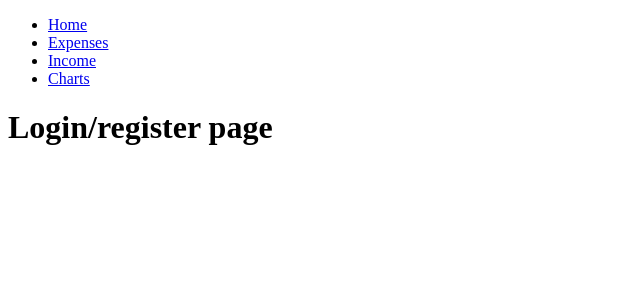
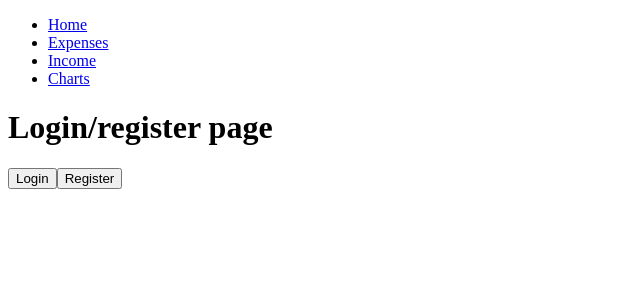
Before and after one commit to KateAnisha/bacon-frontend, a React (Create React App) app: page / in a window 1280 px wide. Shown: the top 300 px of the page, without its empty margins (0-640 px from the left). Built offline with nearby package versions, Linux system fonts and the light colour scheme; the HTML template or start-up script is replaced by a standard one.

Commit message:
modified login form

```diff
--- a/src/components/Header.js
+++ b/src/components/Header.js
@@ -1,4 +1,4 @@
-import React from 'react'
+import React from 'react';
 
 function Header({totalIncome}) {
     return (
--- a/src/components/Index.js
+++ b/src/components/Index.js
@@ -4,6 +4,8 @@ function Index() {
     return (
         <div>
             <h1>Login/register page</h1>
+            <button>Login</button>
+            <button>Register</button>
         </div>
     )
 }
--- a/src/pages/Expenses.js
+++ b/src/pages/Expenses.js
@@ -3,6 +3,7 @@ import React, {useState, useEffect} from 'react';
 import TransactionForm from '../components/TransactionForm';
 import ListTransactions from '../components/ListTransactions';
 import TransactionItem from '../components/TransactionItem';
+import Header from '../components/Header';
 
 function Expenses() {
     const [income, setIncome] = useState([]);
@@ -21,7 +22,8 @@ function Expenses() {
         <h1>expense</h1>
                 <TransactionForm />
                 {/* <ListTransactions />
-                <TransactionItem /> */}
+                <TransactionItem />
+                <Header /> */}
         </div>
 
     )
```
Also changed, not shown: src/App.js (+3 -5 lines).
